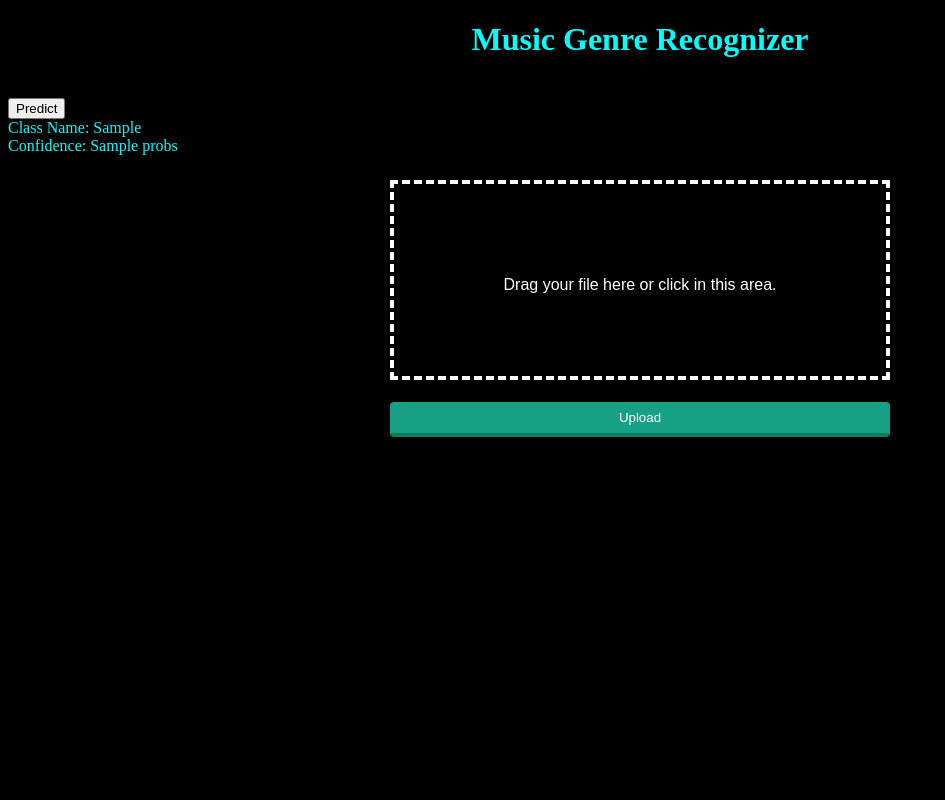
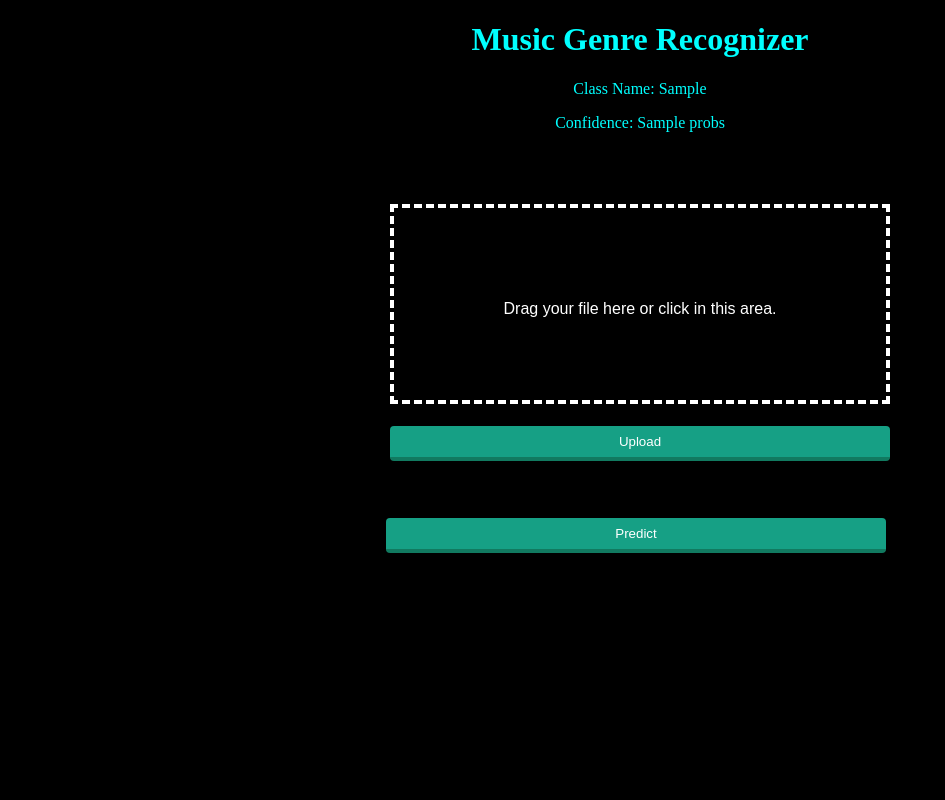
Before and after one commit to rprkh/Music-Genre-Recommender, a Flask app: template Flask App/templates/index.html in a window 1280 px wide. Shown: the whole page, without its empty margins (0-945 px from the left). Run offline with Flask 2, Linux system fonts and the light colour scheme; the template is opened without the code that fills it: most values are stand-ins (such as "Sample title", 1, 10 or a date in 2020).

Commit message:
style predict button

```diff
--- a/Flask App/static/styles.css
+++ b/Flask App/static/styles.css
@@ -9,7 +9,7 @@ body {
 
 .form1 form {
     position: absolute;
-    top: 35%;
+    top: 38%;
     left: 50%;
     margin-top: -100px;
     margin-left: -250px;
@@ -18,14 +18,14 @@ body {
     border: 4px dashed #fff;
 }
 
-.form1 form p{
+.form1 form p {
     width: 100%;
     height: 100%;
     text-align: center;
     line-height: 170px;
     color: #ffffff;
     font-family: Arial;
-  }
+}
 
 .form1 form input[type=file] {
     position: absolute;
@@ -60,3 +60,28 @@ body {
 .form1 form input[type=submit]:active {
     border: 0;
 }
+
+.form2 form {
+    position: absolute;
+    top: 78%;
+    left: 50%;
+    margin-top: -100px;
+    margin-left: -250px;
+    width: 500px;
+    height: 200px;
+}
+
+.form2 form input[type=submit] {
+    margin: 0;
+    color: #fff;
+    background: #16a085;
+    border: none;
+    width: 500px;
+    height: 35px;
+    margin-top: -20px;
+    margin-left: -4px;
+    border-radius: 4px;
+    border-bottom: 4px solid #117A60;
+    transition: all .2s ease;
+    outline: none;
+}
--- a/Flask App/templates/index.html
+++ b/Flask App/templates/index.html
@@ -9,6 +9,10 @@
 </head>
 <body>
     <h1 align="center">Music Genre Recognizer</h1>
+    <div class="prediction">
+        <p align="center">Class Name: {{final_class}}</p>
+        <p align="center">Confidence: {{probs}}</p>
+    </div>
     <div class="form1">
         <form action="/upload" method="POST" enctype="multipart/form-data">
             <input type="file" name="file" required>
@@ -20,12 +24,10 @@
         </form>
     </div>
     <br>
-    <form action="/predict" method="POST" enctype="multipart/form-data">
-        <input type="submit" value="Predict">
-        <br>
-        Class Name: {{final_class}}
-        <br>
-        Confidence: {{probs}}
-    </form>
+    <div class="form2">
+        <form action="/predict" method="POST" enctype="multipart/form-data">
+            <input type="submit" value="Predict">
+        </form>
+    </div>
 </body>
 </html>
```
Also changed, not shown: 1 other file.
